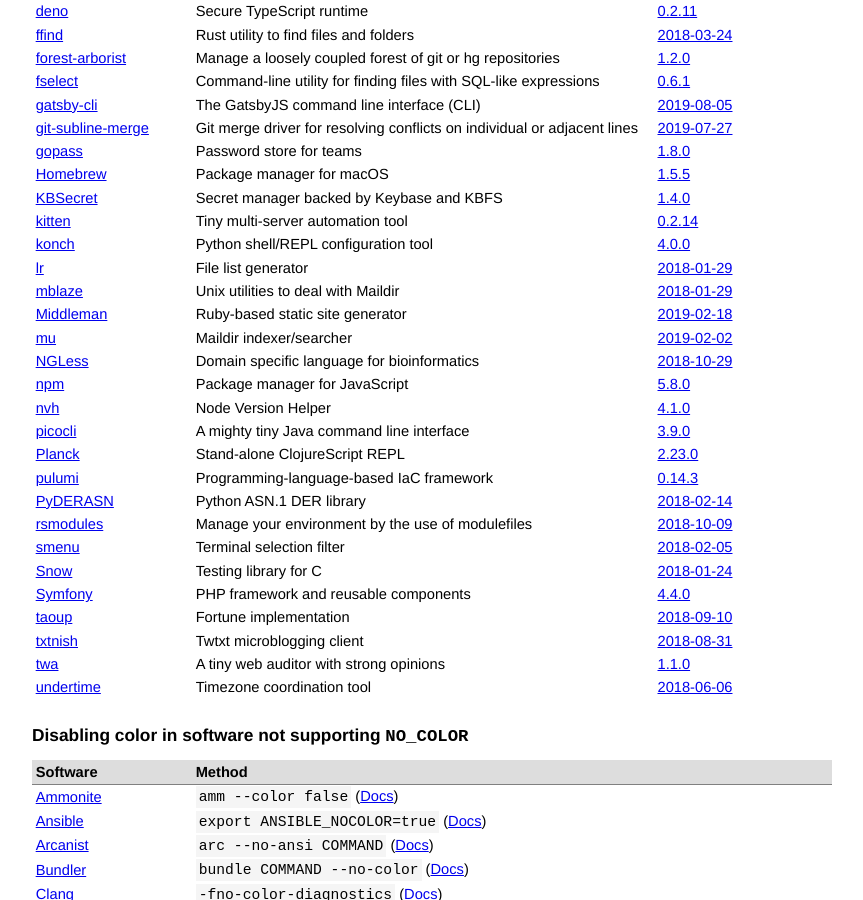
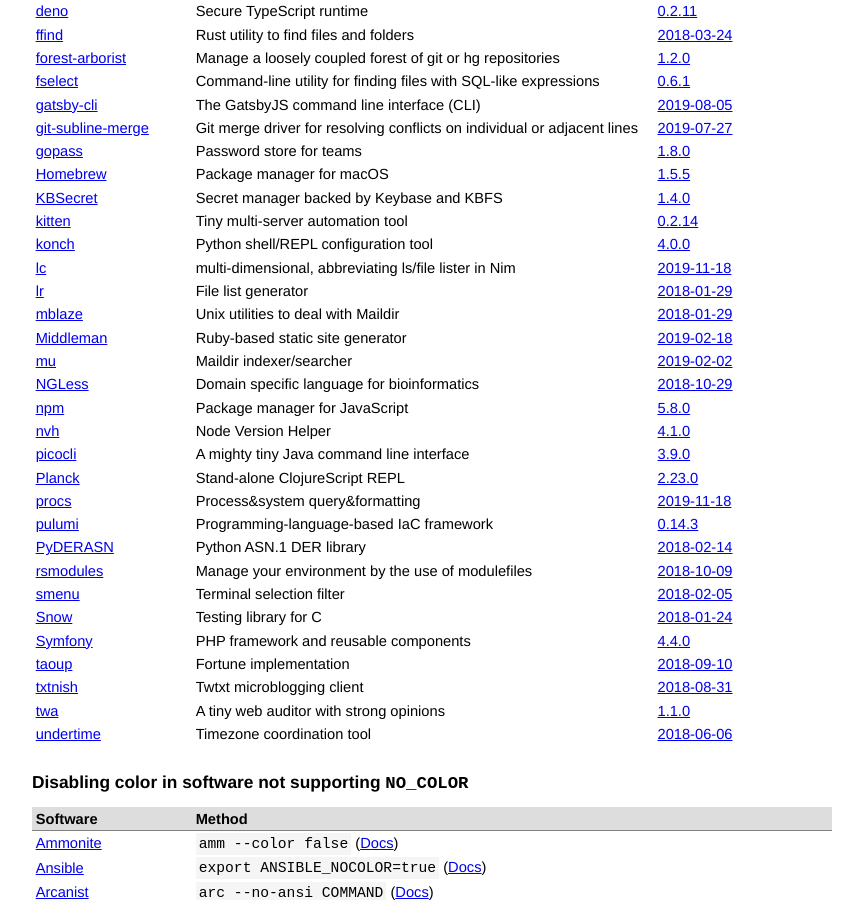
Before and after one commit to jcs/no_color, a Jekyll site: the page built from index.md, in a window 1280 px wide and 900 px high, scrolled down 902 px. Shown: the whole window, without its empty margins (208-1071 px from the left). Built offline with Jekyll 4.4.1, drawn with Linux system fonts in a browser that asks for light colours; our own code applies the rules of GitHub Pages for plain Markdown files.

Commit message:
Add lc & procs from c-blake. (#67)

```diff
--- a/index.md
+++ b/index.md
@@ -71,6 +71,7 @@ color via `NO_COLOR`.
 | [KBSecret](https://kbsecret.github.io/) | Secret manager backed by Keybase and KBFS | [1.4.0](https://github.com/kbsecret/kbsecret/commit/d5296054d979a1b1ce07c1be78d56d3d29b62384) |
 | [kitten](https://github.com/hoffa/kitten) | Tiny multi-server automation tool | [0.2.14](https://github.com/hoffa/kitten/commit/88cb015f4ae021a1c00bfc4dc9506a8e14e51bb4) |
 | [konch](https://github.com/sloria/konch) | Python shell/REPL configuration tool | [4.0.0](https://github.com/sloria/konch/blob/master/CHANGELOG.rst#400-2019-01-19) |
+| [lc](https://github.com/c-blake/lc) | multi-dimensional, abbreviating ls/file lister in Nim | [2019-11-18](https://github.com/c-blake/lc/commit/3f69e692db45c63320c3cbd2d3910208437687f9) |
 | [lr](https://github.com/chneukirchen/lr) | File list generator | [2018-01-29](https://github.com/chneukirchen/lr/commit/8f0ac7c8abb4e0830d6cf72bbbd5f38c44b4266d) |
 | [mblaze](https://github.com/chneukirchen/mblaze) | Unix utilities to deal with Maildir | [2018-01-29](https://github.com/chneukirchen/mblaze/commit/4014f03afe6d624ba1c6bdde6551b4996ba31fe5) |
 | [Middleman](https://middlemanapp.com) | Ruby-based static site generator | [2019-02-18](https://github.com/middleman/middleman/commit/3040ffa1331aa48c76ae5ca7f4b2e0a0f1b7af15) |
@@ -80,6 +81,7 @@ color via `NO_COLOR`.
 | [nvh](https://github.com/JohnRGee/nvh) | Node Version Helper | [4.1.0](https://github.com/JohnRGee/nvh/releases/tag/v4.1.0) |
 | [picocli](https://github.com/remkop/picocli/) | A mighty tiny Java command line interface | [3.9.0](https://github.com/remkop/picocli/releases/tag/v3.9.0#3.9.0-ANSI-heuristics) |
 | [Planck](https://planck-repl.org/) | Stand-alone ClojureScript REPL | [2.23.0](https://github.com/planck-repl/planck/releases/tag/2.23.0) |
+| [procs](https://github.com/c-blake/procs) | Process&system query&formatting | [2019-11-18](https://github.com/c-blake/procs/commit/7d19fc184f8c29481dd5a4c4d5d26c671c2c0a4c) |
 | [pulumi](https://pulumi.io/) | Programming-language-based IaC framework | [0.14.3](https://github.com/pulumi/pulumi/pull/1594) |
 | [PyDERASN](http://pyderasn.cypherpunks.ru/) | Python ASN.1 DER library | [2018-02-14](https://git.cypherpunks.ru/cgit.cgi/pyderasn.git/commit/?id=54876436a23f14951f2e6353e9072c9a098b35b4) |
 | [rsmodules](https://github.com/fretn/rsmodules) | Manage your environment by the use of modulefiles | [2018-10-09](https://github.com/fretn/rsmodules/commit/87a45f96a9bd45b86300a6027bb29855778d4f5e) |
```
